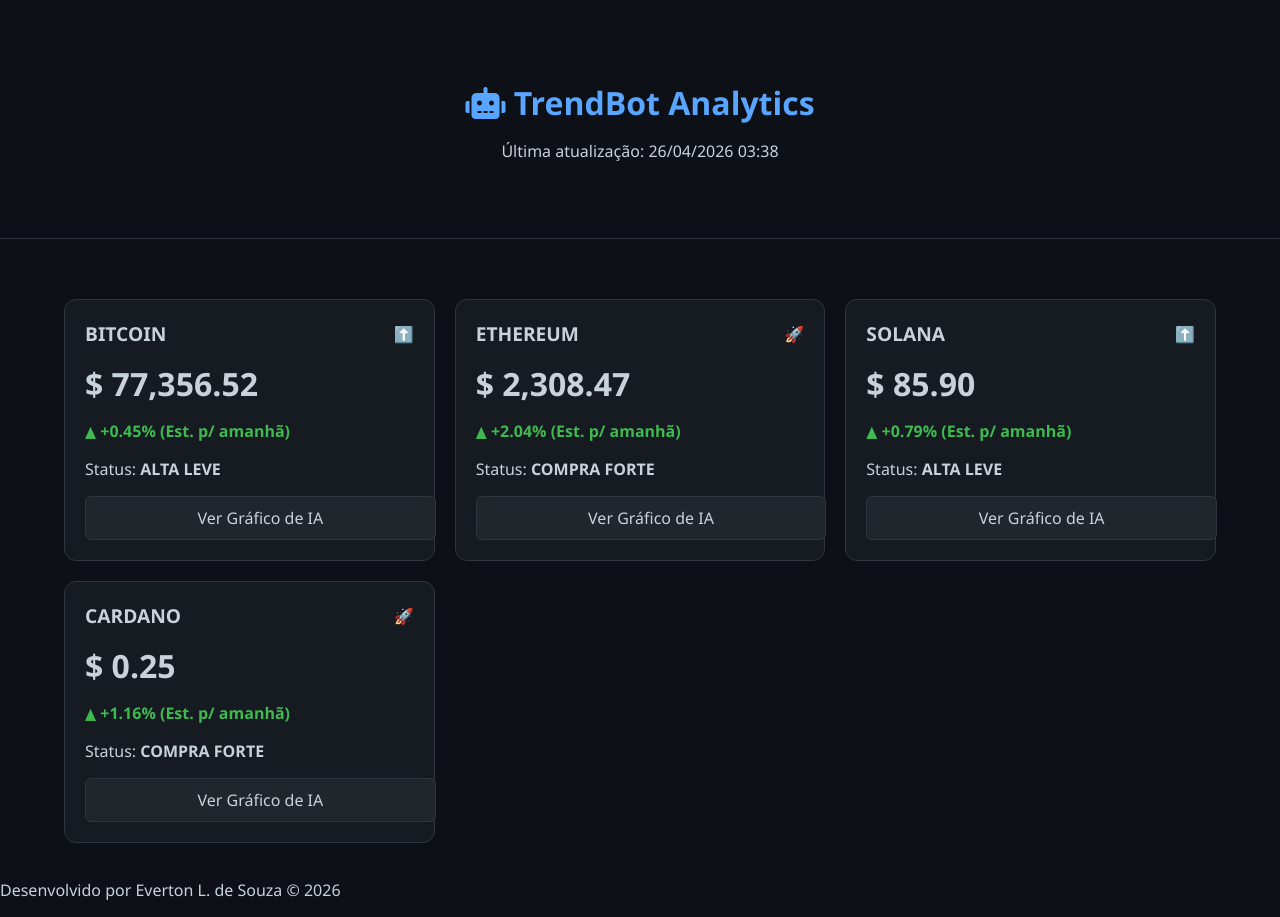
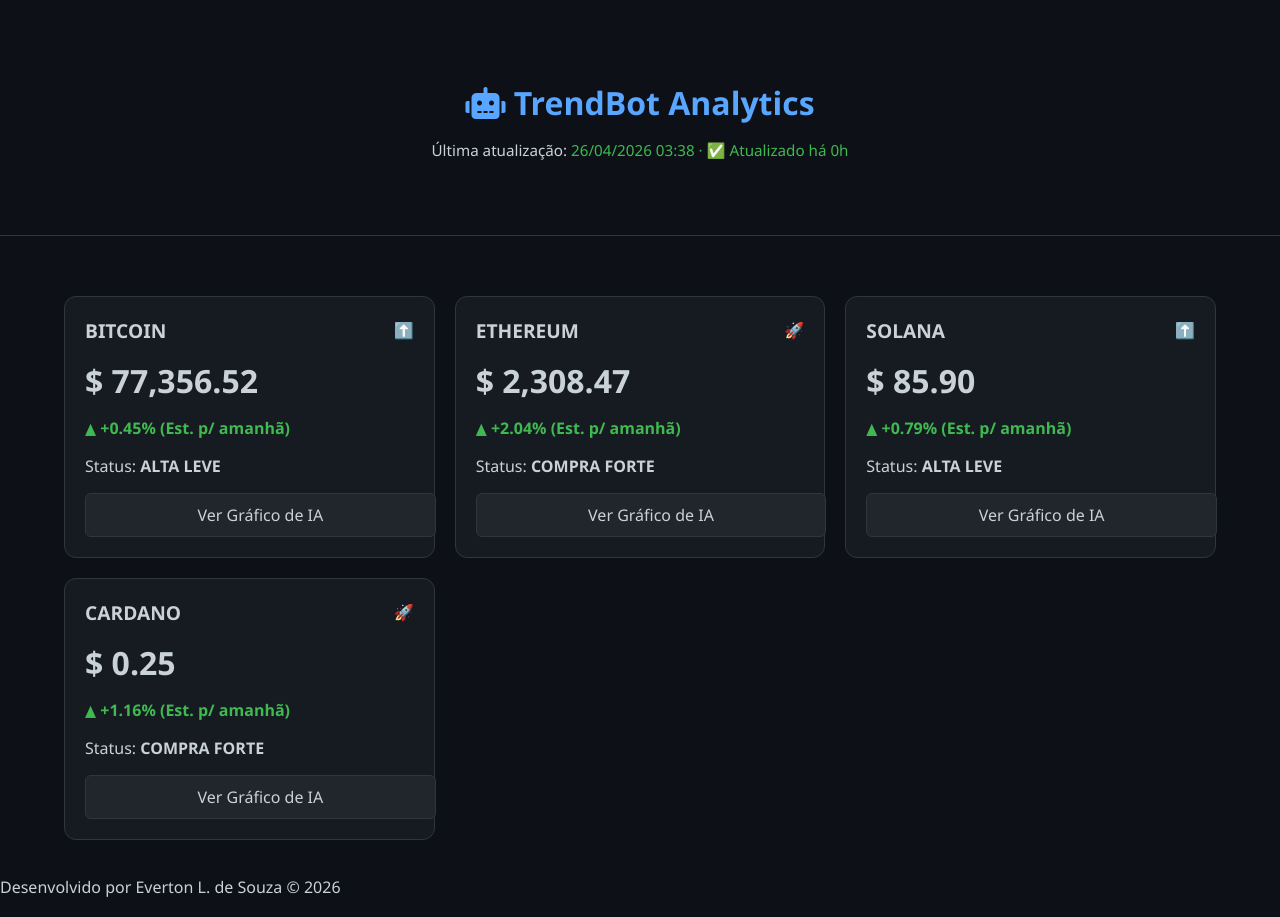
Before and after one commit to evertonldesouza/TrendBot, a plain HTML site: page docs/index.html in a window 1280 px wide. Drawn offline with Linux system fonts and the light colour scheme; files whose address does not match are found by name.

Commit message:
feat:Aviso de "dados desatualizados"

```diff
--- a/docs/script.js
+++ b/docs/script.js
@@ -4,7 +4,28 @@ async function loadDashboard() {
         const response = await fetch('./data.json');
         const data = await response.json();
 
-        document.getElementById('update-time').innerText = data.ultima_atualizacao;
+        const ultimaAtualizacao = data.ultima_atualizacao; // ex: "26/04/2026 03:38"
+
+        const partes = ultimaAtualizacao.match(/(\d+)\/(\d+)\/(\d+) (\d+):(\d+)/);
+        const dataAtual = new Date(partes[3], partes[2] - 1, partes[1], partes[4], partes[5]);
+        const agora = new Date();
+        const horasPassadas = Math.floor((agora - dataAtual) / 3600000);
+
+        let corAviso, textoAviso;
+        if (horasPassadas < 12) {
+            corAviso = '#3fb950';
+            textoAviso = `✅ Atualizado há ${horasPassadas}h`;
+        } else if (horasPassadas < 24) {
+            corAviso = '#d29922';
+            textoAviso = `⚠️ Atualizado há ${horasPassadas}h — dados podem estar desatualizados`;
+        } else {
+            corAviso = '#f85149';
+            textoAviso = `🔴 Atualizado há ${horasPassadas}h — robô pode estar com problema!`;
+        }
+
+        const spanUpdate = document.getElementById('update-time');
+        spanUpdate.innerText = `${ultimaAtualizacao} · ${textoAviso}`;
+        spanUpdate.style.color = corAviso;
 
         const grid = document.getElementById('dashboard-grid');
         grid.innerHTML = '';
--- a/docs/style.css
+++ b/docs/style.css
@@ -58,3 +58,7 @@ header h1 { color: var(--accent); margin-bottom: 5px; }
 }
 
 .chart-btn:hover { background: #30363d; }
+header p {
+    font-size: 0.95rem;
+    transition: color 0.3s;
+}
```
